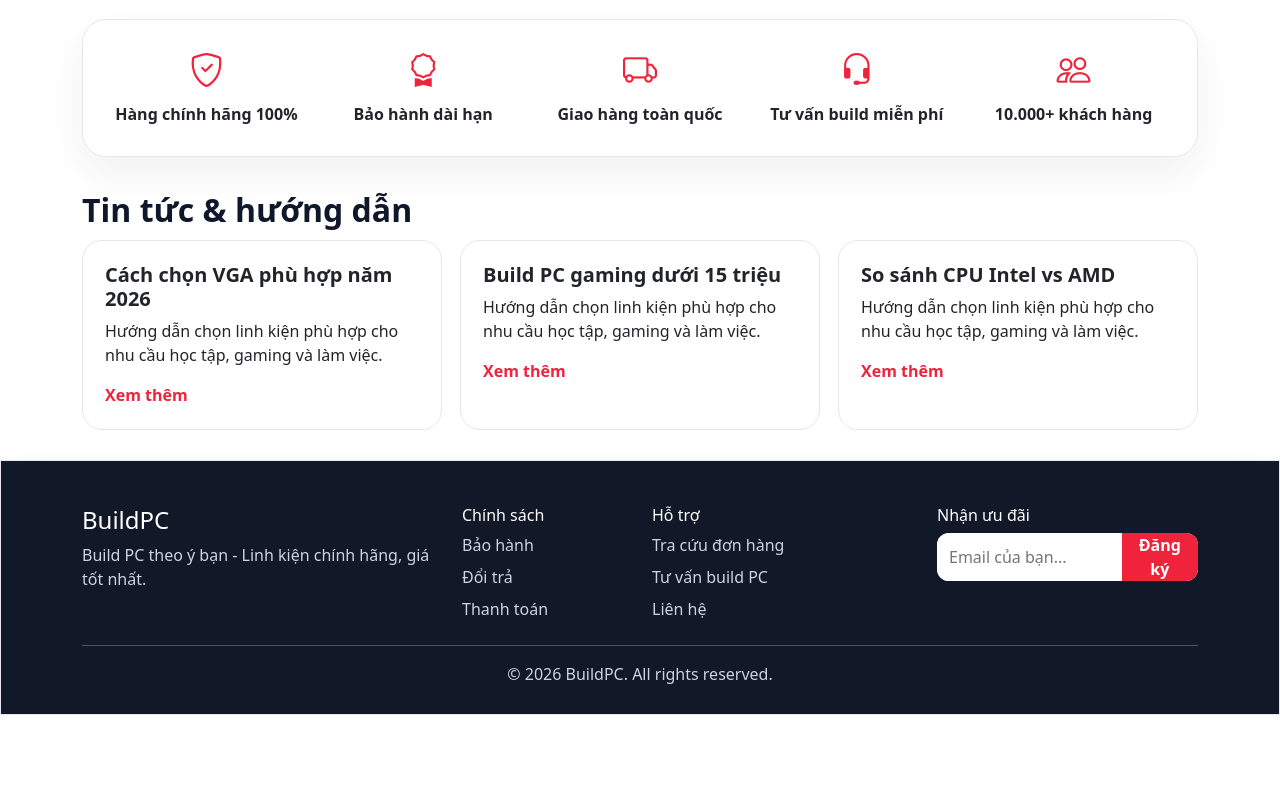
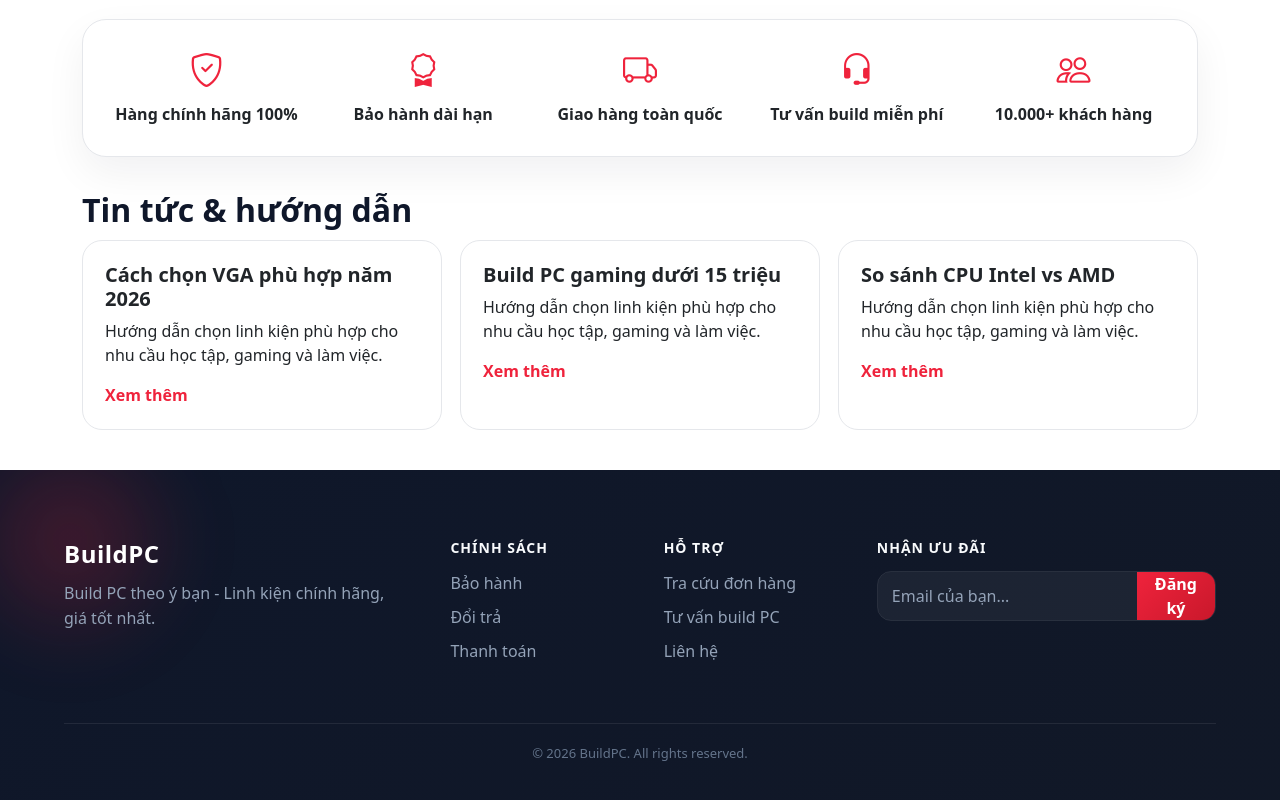
Before and after one commit to nguyenngocty/BuildPC_DATN, a React (Create React App) app in the folder frontend/: page / in a window 1280 px wide. Shown: the part 2279-3079 px from the top of the page. Before the commit the page ends 2994 px from the top, so only its background shows below. Built offline with nearby package versions, Linux system fonts and the light colour scheme.

Commit message:
[Client] - Hoàn chỉnh lại footer đầy đủ

```diff
--- a/frontend/src/views/components/Footer.jsx
+++ b/frontend/src/views/components/Footer.jsx
@@ -1,38 +1,46 @@
 function Footer() {
   return (
-    <footer className="footer">
-      <div className="container">
-        <div className="row g-4">
-          <div className="col-md-4">
-            <h4>BuildPC</h4>
-            <p>Build PC theo ý bạn - Linh kiện chính hãng, giá tốt nhất.</p>
+    <footer className="app-footer">
+      <div className="footer-container">
+        <div className="footer-grid">
+          <div className="footer-col">
+            <h4 className="footer-brand">BuildPC</h4>
+            <p className="footer-desc">
+              Build PC theo ý bạn - Linh kiện chính hãng, giá tốt nhất.
+            </p>
           </div>
 
-          <div className="col-md-2">
-            <h6>Chính sách</h6>
-            <p>Bảo hành</p>
-            <p>Đổi trả</p>
-            <p>Thanh toán</p>
+          <div className="footer-col">
+            <h6 className="footer-title">Chính sách</h6>
+            <ul className="footer-list">
+              <li>Bảo hành</li>
+              <li>Đổi trả</li>
+              <li>Thanh toán</li>
+            </ul>
           </div>
 
-          <div className="col-md-3">
-            <h6>Hỗ trợ</h6>
-            <p>Tra cứu đơn hàng</p>
-            <p>Tư vấn build PC</p>
-            <p>Liên hệ</p>
+          <div className="footer-col">
+            <h6 className="footer-title">Hỗ trợ</h6>
+            <ul className="footer-list">
+              <li>Tra cứu đơn hàng</li>
+              <li>Tư vấn build PC</li>
+              <li>Liên hệ</li>
+            </ul>
           </div>
 
-          <div className="col-md-3">
-            <h6>Nhận ưu đãi</h6>
-            <div className="newsletter">
-              <input placeholder="Email của bạn..." />
+          <div className="footer-col">
+            <h6 className="footer-title">Nhận ưu đãi</h6>
+
+            <div className="footer-newsletter">
+              <input type="email" placeholder="Email của bạn..." />
               <button>Đăng ký</button>
             </div>
           </div>
         </div>
 
-        <hr />
-        <p className="copyright">© 2026 BuildPC. All rights reserved.</p>
+        <div className="footer-bottom">
+          <p>© 2026 BuildPC. All rights reserved.</p>
+        </div>
       </div>
     </footer>
   );
--- a/frontend/src/views/pages/Home/Home.css
+++ b/frontend/src/views/pages/Home/Home.css
@@ -850,44 +850,156 @@ body {
   font-weight: 800;
 }
 
-.footer {
-  border-radius: 0;
-  margin-top: 30px;
-  padding: 45px 0 20px;
-  background: #111827;
+/* =========================
+   FOOTER - MODERN 2026
+========================= */
+
+.app-footer {
+  background: linear-gradient(135deg, #0f172a, #111827);
+  color: #e2e8f0;
+  padding: 70px 0 25px;
+  margin-top: 40px;
+  position: relative;
+  overflow: hidden;
+}
+
+/* glow background effect */
+.app-footer::before {
+  content: "";
+  position: absolute;
+  top: -80px;
+  left: -80px;
+  width: 300px;
+  height: 300px;
+  background: radial-gradient(circle, rgba(239, 35, 60, 0.25), transparent 60%);
+  filter: blur(30px);
+}
+
+.footer-container {
+  width: 90%;
+  max-width: 1200px;
+  margin: auto;
+  position: relative;
+}
+
+/* GRID thay bootstrap */
+.footer-grid {
+  display: grid;
+  grid-template-columns: 2fr 1fr 1fr 1.5fr;
+  gap: 40px;
+}
+
+/* column */
+.footer-col h4.footer-brand {
+  font-size: 24px;
+  font-weight: 900;
+  color: #ffffff;
+  letter-spacing: 0.5px;
+}
+
+.footer-desc {
+  margin-top: 12px;
+  color: #94a3b8;
+  line-height: 1.6;
+}
+
+/* titles */
+.footer-title {
+  font-size: 14px;
+  font-weight: 800;
+  color: #f8fafc;
+  margin-bottom: 14px;
+  text-transform: uppercase;
+  letter-spacing: 1px;
+}
+
+/* list */
+.footer-list {
+  list-style: none;
+  padding: 0;
+  margin: 0;
+}
+
+.footer-list li {
+  color: #94a3b8;
+  margin-bottom: 10px;
+  cursor: pointer;
+  transition: 0.25s ease;
+  position: relative;
+}
+
+/* hover effect */
+.footer-list li:hover {
+  color: #ef233c;
+  transform: translateX(6px);
+}
+
+/* underline animation */
+.footer-list li::after {
+  content: "";
+  position: absolute;
+  left: 0;
+  bottom: -4px;
+  width: 0;
+  height: 1px;
+  background: #ef233c;
+  transition: 0.3s ease;
+}
+
+.footer-list li:hover::after {
+  width: 40%;
+}
+
+/* newsletter */
+.footer-newsletter {
+  display: flex;
+  border-radius: 14px;
+  overflow: hidden;
+  border: 1px solid rgba(255, 255, 255, 0.1);
+  margin-top: 10px;
+  transition: 0.3s ease;
+}
+
+.footer-newsletter:hover {
+  box-shadow: 0 0 0 3px rgba(239, 35, 60, 0.15);
+}
+
+.footer-newsletter input {
+  flex: 1;
+  padding: 12px 14px;
+  border: none;
+  outline: none;
+  background: rgba(255, 255, 255, 0.05);
   color: white;
 }
 
-.footer p {
-  color: #cbd5e1;
-  margin-bottom: 8px;
+.footer-newsletter input::placeholder {
+  color: #94a3b8;
 }
 
-.newsletter {
-  display: flex;
-  background: white;
-  border-radius: 12px;
-  overflow: hidden;
+.footer-newsletter button {
+  background: linear-gradient(135deg, #ef233c, #c9182b);
+  border: none;
+  color: white;
+  padding: 0 18px;
+  font-weight: 800;
+  cursor: pointer;
+  transition: 0.25s ease;
 }
 
-.newsletter input {
-  border: none;
-  padding: 12px;
-  width: 100%;
-  outline: none;
+.footer-newsletter button:hover {
+  filter: brightness(1.1);
+  transform: scale(1.05);
 }
 
-.newsletter button {
-  border: none;
-  background: var(--primary);
-  color: white;
-  padding: 0 16px;
-  font-weight: 800;
-}
-
-.copyright {
+/* bottom */
+.footer-bottom {
+  margin-top: 50px;
+  padding-top: 20px;
+  border-top: 1px solid rgba(255, 255, 255, 0.08);
   text-align: center;
-  margin: 0;
+  color: #64748b;
+  font-size: 13px;
 }
 
 @media (max-width: 992px) {
```
